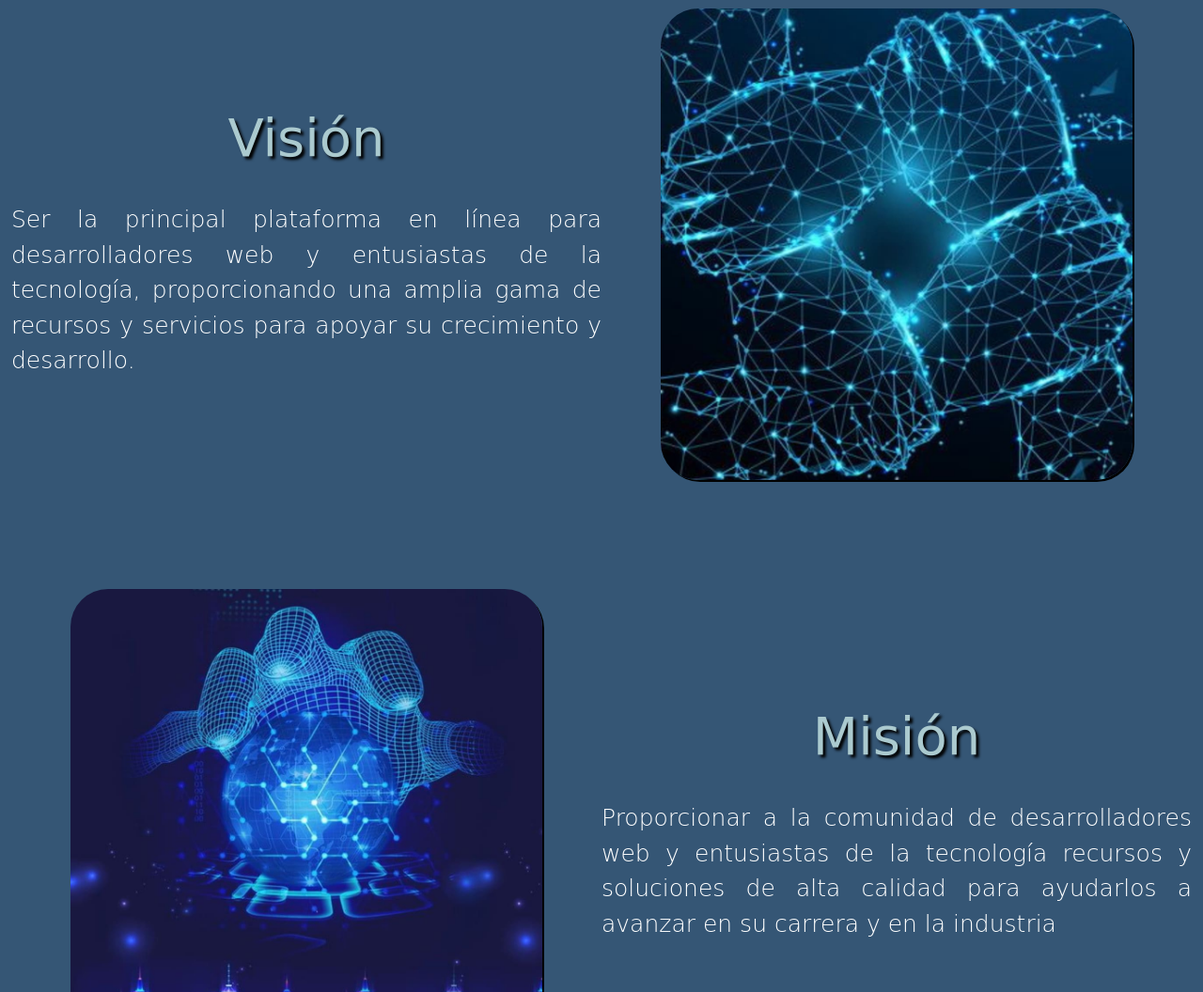
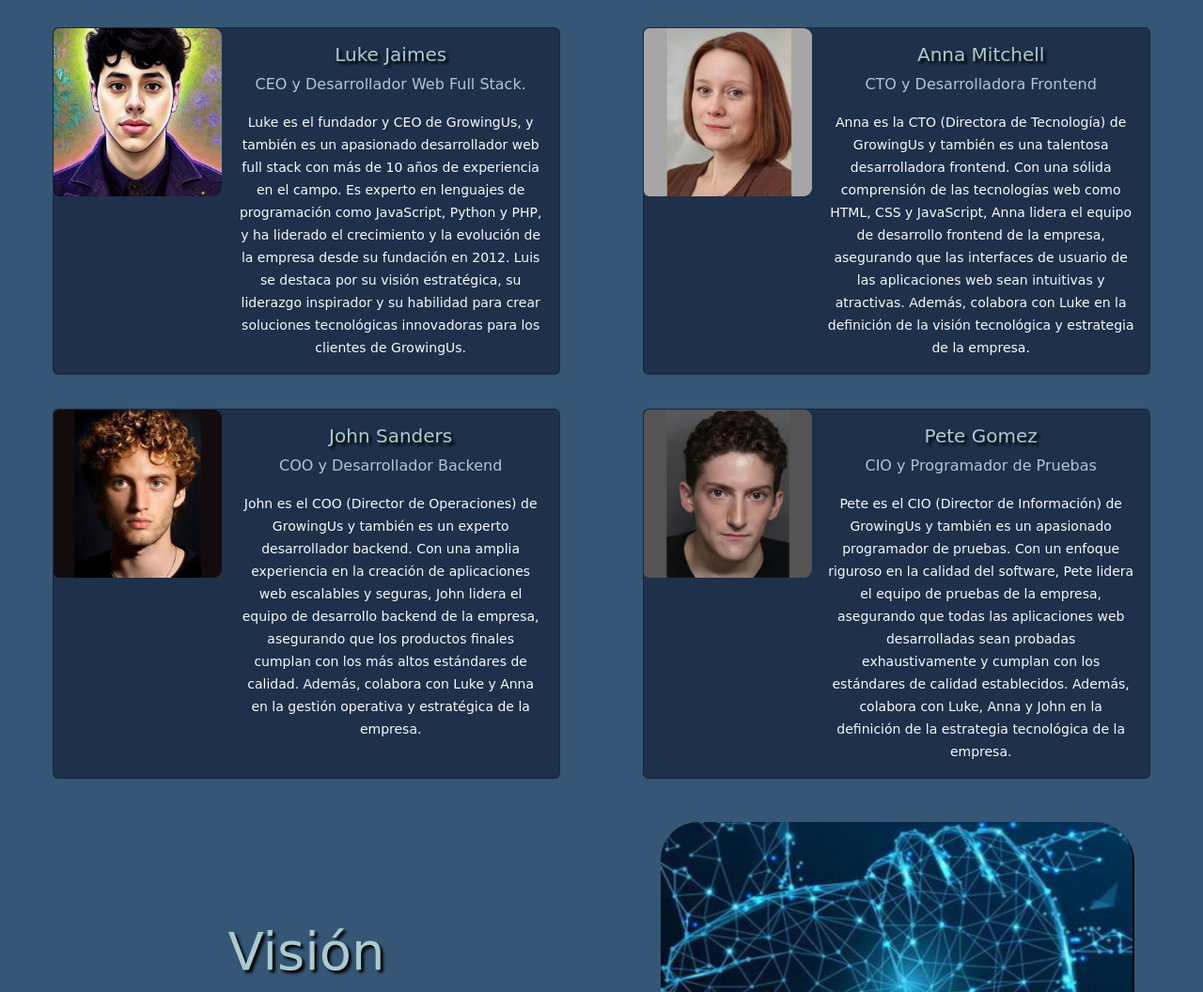
Before and after one commit to elejaimes/growing-up, a plain HTML site: page pages/sobre_nosotros.html in a window 1280 px wide. Shown: the part 1440-2496 px from the top of the page at 94% size. Drawn offline with nearby package versions, Linux system fonts and the light colour scheme; a web font is replaced by a local one.

Commit message:
se agregan cards de nuestro equipo y se da estilo

```diff
--- a/pages/sobre_nosotros.html
+++ b/pages/sobre_nosotros.html
@@ -61,12 +61,74 @@
         <section class="sobre-nosotros container">
             <h1>Sobre Nosotros</h1>
             <article class="presentation__text">
-                <p>GrowingUs es una empresa fundada en el año 2012 por un equipo de expertos en desarrollo web y tecnología, liderados por su fundador y CEO, Luis Jaimes. Durante más de una década, nuestra empresa ha estado comprometida con el crecimiento y la evolución de la comunidad tecnológica.</p>
+                <p>GrowingUs es una empresa fundada en el año 2012 por un equipo de expertos en desarrollo web y tecnología, liderados por su fundador y CEO, Luke Jaimes. Durante más de una década, nuestra empresa ha estado comprometida con el crecimiento y la evolución de la comunidad tecnológica.</p>
                 <p>Nuestra historia comenzó con un pequeño equipo de desarrolladores web que trabajaban juntos en proyectos por cuenta propia. Fue entonces cuando decidimos unir fuerzas para compartir nuestras habilidades y conocimientos con otros desarrolladores, y así nació GrowingUs. Desde entonces, hemos crecido hasta convertirnos en una empresa con un equipo altamente capacitado y una amplia variedad de servicios para ofrecer.</p>
                 <p>En GrowingUs, creemos en la importancia del aprendizaje continuo y la mejora constante. Por eso, ofrecemos una amplia gama de recursos útiles y actualizados, como herramientas, tutoriales, noticias de la industria y más. Todo esto está diseñado para ayudar a nuestros lectores a mantenerse actualizados y mejorar sus habilidades en el desarrollo web.</p>
                 <p>Además de nuestros recursos gratuitos, también ofrecemos servicios personalizados a través de nuestro equipo altamente capacitado. Ya sea que necesite ayuda con el desarrollo de su sitio web, el diseño de su aplicación móvil o cualquier otro proyecto relacionado con la tecnología, estamos aquí para ayudarlo.</p>
                 <p>En GrowingUs, nos apasiona el crecimiento y el éxito de la comunidad tecnológica. Ya sea que esté buscando mejorar sus habilidades, encontrar recursos útiles o recibir servicios personalizados, estamos aquí para ayudarlo. ¡Únase a nosotros y crezcamos juntos en la tecnología!.</p>
             </article>
+        </section>
+
+        <section class="team container">
+            <div class="card mb-3" style="max-width: 540px;">
+                <div class="row g-0">
+                  <div class="col-md-4">
+                    <img src="../images/team-img-1.png" class="img-fluid rounded-start" alt="fotografía de rostro de Luke Jaimes">
+                  </div>
+                  <div class="col-md-8">
+                    <div class="card-body">
+                      <h5 class="card-title">Luke Jaimes</h5>
+                      <p class="card-text">CEO y Desarrollador Web Full Stack.</p>
+                      <p class="card-text"><small class="text-light">Luke es el fundador y CEO de GrowingUs, y también es un apasionado desarrollador web full stack con más de 10 años de experiencia en el campo. Es experto en lenguajes de programación como JavaScript, Python y PHP, y ha liderado el crecimiento y la evolución de la empresa desde su fundación en 2012. Luis se destaca por su visión estratégica, su liderazgo inspirador y su habilidad para crear soluciones tecnológicas innovadoras para los clientes de GrowingUs.</small></p>
+                    </div>
+                  </div>
+                </div>
+            </div>
+
+            <div class="card mb-3" style="max-width: 540px;">
+                <div class="row g-0">
+                  <div class="col-md-4">
+                    <img src="../images/team-img-2.png" class="img-fluid rounded-start" alt="fotografía de rostro de Anna Mitchell">
+                  </div>
+                  <div class="col-md-8">
+                    <div class="card-body">
+                      <h5 class="card-title">Anna Mitchell</h5>
+                      <p class="card-text">CTO y Desarrolladora Frontend</p>
+                      <p class="card-text"><small class="text-light">Anna es la CTO (Directora de Tecnología) de GrowingUs y también es una talentosa desarrolladora frontend. Con una sólida comprensión de las tecnologías web como HTML, CSS y JavaScript, Anna lidera el equipo de desarrollo frontend de la empresa, asegurando que las interfaces de usuario de las aplicaciones web sean intuitivas y atractivas. Además, colabora con Luke en la definición de la visión tecnológica y estrategia de la empresa.</small></p>
+                    </div>
+                  </div>
+                </div>
+            </div>
+
+            <div class="card mb-3" style="max-width: 540px;">
+                <div class="row g-0">
+                  <div class="col-md-4">
+                    <img src="../images/team-img-3.png" class="img-fluid rounded-start" alt="fotografía de rostro de John Sanders">
+                  </div>
+                  <div class="col-md-8">
+                    <div class="card-body">
+                      <h5 class="card-title">John Sanders</h5>
+                      <p class="card-text">COO y Desarrollador Backend</p>
+                      <p class="card-text"><small class="text-light">John es el COO (Director de Operaciones) de GrowingUs y también es un experto desarrollador backend. Con una amplia experiencia en la creación de aplicaciones web escalables y seguras, John lidera el equipo de desarrollo backend de la empresa, asegurando que los productos finales cumplan con los más altos estándares de calidad. Además, colabora con Luke y Anna en la gestión operativa y estratégica de la empresa.</small></p>
+                    </div>
+                  </div>
+                </div>
+            </div>
+
+            <div class="card mb-3" style="max-width: 540px;">
+                <div class="row g-0">
+                  <div class="col-md-4">
+                    <img src="../images/team-img-4.png" class="img-fluid rounded-start" alt="fotografía de rostro de Pete Gomez">
+                  </div>
+                  <div class="col-md-8">
+                    <div class="card-body">
+                      <h5 class="card-title">Pete Gomez</h5>
+                      <p class="card-text">CIO y Programador de Pruebas</p>
+                      <p class="card-text"><small class="text-light">Pete es el CIO (Director de Información) de GrowingUs y también es un apasionado programador de pruebas. Con un enfoque riguroso en la calidad del software, Pete lidera el equipo de pruebas de la empresa, asegurando que todas las aplicaciones web desarrolladas sean probadas exhaustivamente y cumplan con los estándares de calidad establecidos. Además, colabora con Luke, Anna y John en la definición de la estrategia tecnológica de la empresa.</small></p>
+                    </div>
+                  </div>
+                </div>
+            </div>
         </section>
 
         <section class="sobre-nosotros-grid container">
--- a/sass/_sobre_nosotros.scss
+++ b/sass/_sobre_nosotros.scss
@@ -1,3 +1,23 @@
+.team {
+    display: flex;
+    flex-wrap: wrap;
+    justify-content: center;
+    .card{
+        h5 {
+            color: var(--color-primary);
+            text-shadow: 3px 3px 3px #000000;
+        }
+        margin: 20px auto;
+        background-color: var(--color-quaternary);
+        img {
+            border-radius: 5%;
+        }
+        .card-text {
+            color: var(--color-primary);
+        }
+    }
+}
+
 .sobre-nosotros-grid {
     min-height: 400px;
     display: grid;
--- a/sass/style.scss
+++ b/sass/style.scss
@@ -1,11 +1,3 @@
-
-@import "index";
-@import "sobre_nosotros";
-@import "recursos";
-@import "tutoriales";
-@import "contacto";
-@import "mixins";
-
 /*variables*/
 
 $shadow: 3px 3px 3px #000000;
@@ -20,6 +12,15 @@ $shadow: 3px 3px 3px #000000;
     --color-highlight: #8b0a92;
     --bottom-padding: 15px 30px;
 }
+
+// Partials //
+
+@import "index";
+@import "sobre_nosotros";
+@import "recursos";
+@import "tutoriales";
+@import "contacto";
+@import "mixins";
 
 /*maps*/
 
@@ -459,6 +460,9 @@ footer {
         display: inline-block;
         margin-bottom: 70px;
     }
+    .team .card img {
+        width: 50%;
+    }
 
     /*tutoriales*/
 
@@ -571,6 +575,9 @@ footer {
     .sobre-nosotros-grid .sobre-nosotros__texts--mobile-order1 {
         order: 1;
     }
+    .team .card img {
+        width: 50%;
+    }
 
     /*recursos*/
 
```
Also changed, not shown: images/team-img-1.png (added), images/team-img-2.png (added), images/team-img-3.png (added), images/team-img-4.png (added), sass/style.css, 1 other file.
